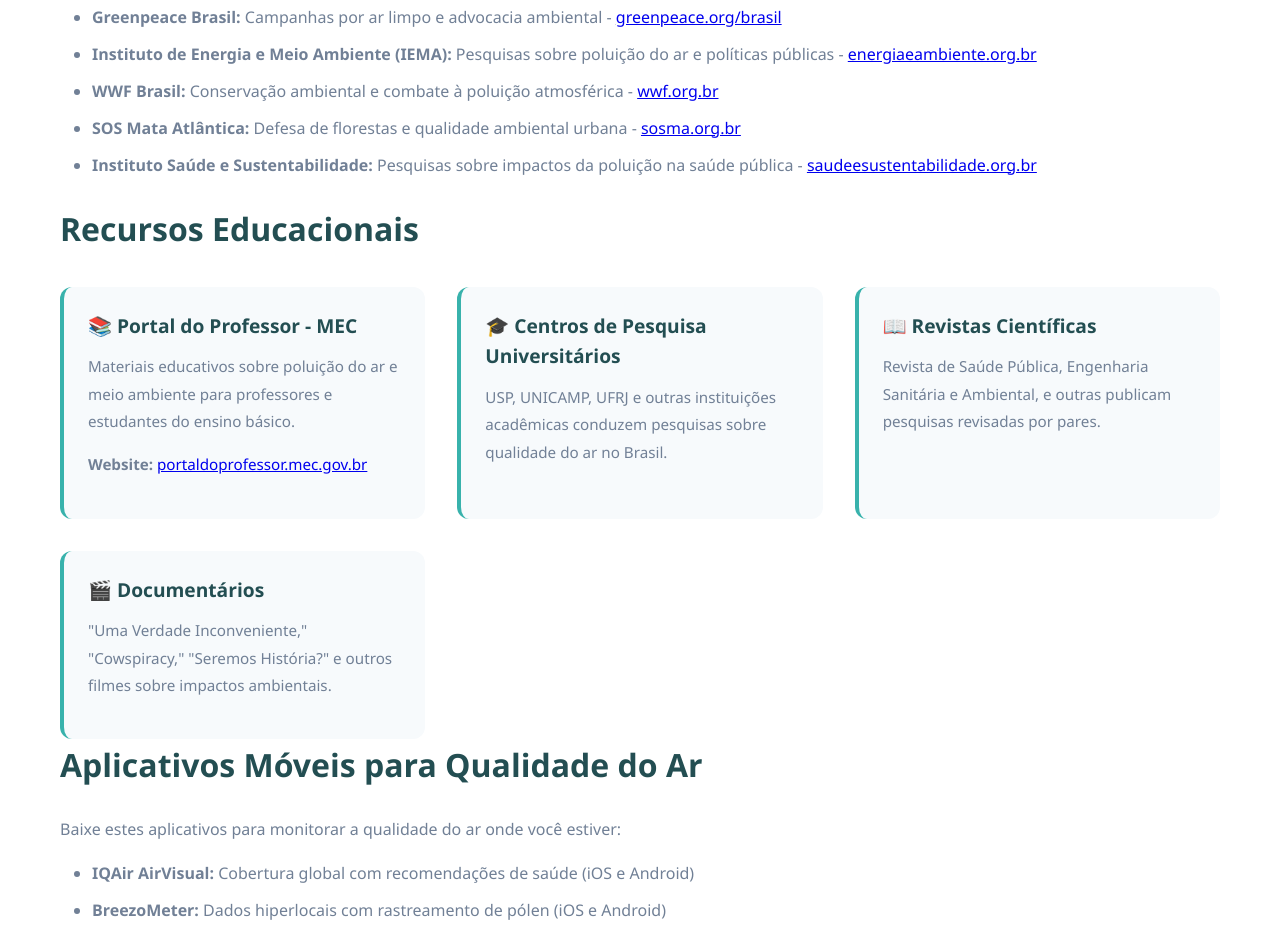
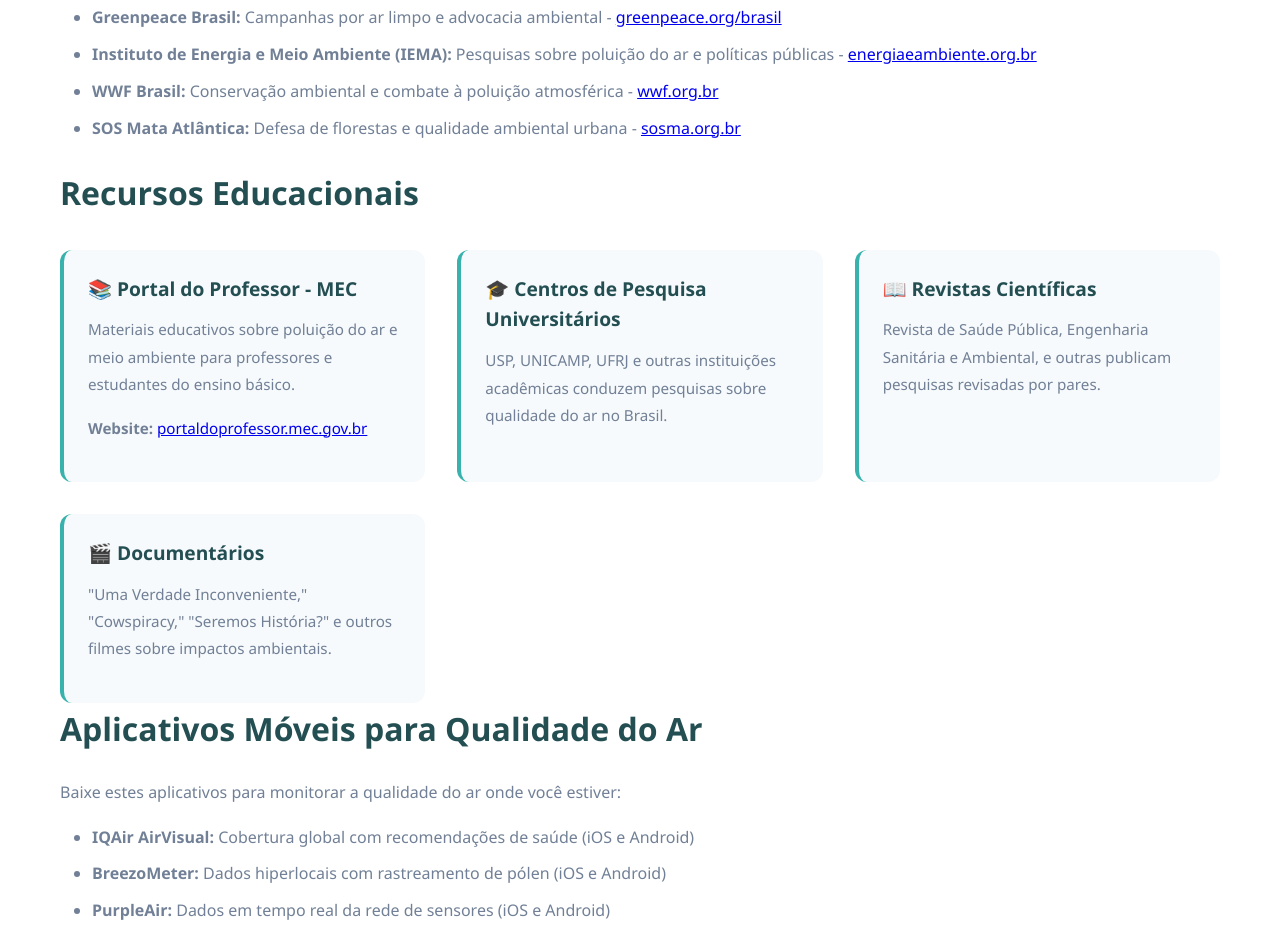
Before and after one commit to RespireClean/respireclean, a plain HTML site: page pages/resources.html in a window 1280 px wide. Shown: the part 2442-3372 px from the top of the page. Drawn offline with Linux system fonts and the light colour scheme.

Commit message:
Remove unsafe link
- Removed "saudeesustentabilidade.org.br/" as link used http connection. Old gov website.

```diff
--- a/pages/resources.html
+++ b/pages/resources.html
@@ -151,7 +151,6 @@
                 <li><strong>Instituto de Energia e Meio Ambiente (IEMA):</strong> Pesquisas sobre poluição do ar e políticas públicas - <a href="https://www.energiaeambiente.org.br/" target="_blank">energiaeambiente.org.br</a></li>
                 <li><strong>WWF Brasil:</strong> Conservação ambiental e combate à poluição atmosférica - <a href="https://www.wwf.org.br/" target="_blank">wwf.org.br</a></li>
                 <li><strong>SOS Mata Atlântica:</strong> Defesa de florestas e qualidade ambiental urbana - <a href="https://www.sosma.org.br/" target="_blank">sosma.org.br</a></li>
-                <li><strong>Instituto Saúde e Sustentabilidade:</strong> Pesquisas sobre impactos da poluição na saúde pública - <a href="https://saudeesustentabilidade.org.br/" target="_blank">saudeesustentabilidade.org.br</a></li>
             </ul>
 
             <h2>Recursos Educacionais</h2>
```
